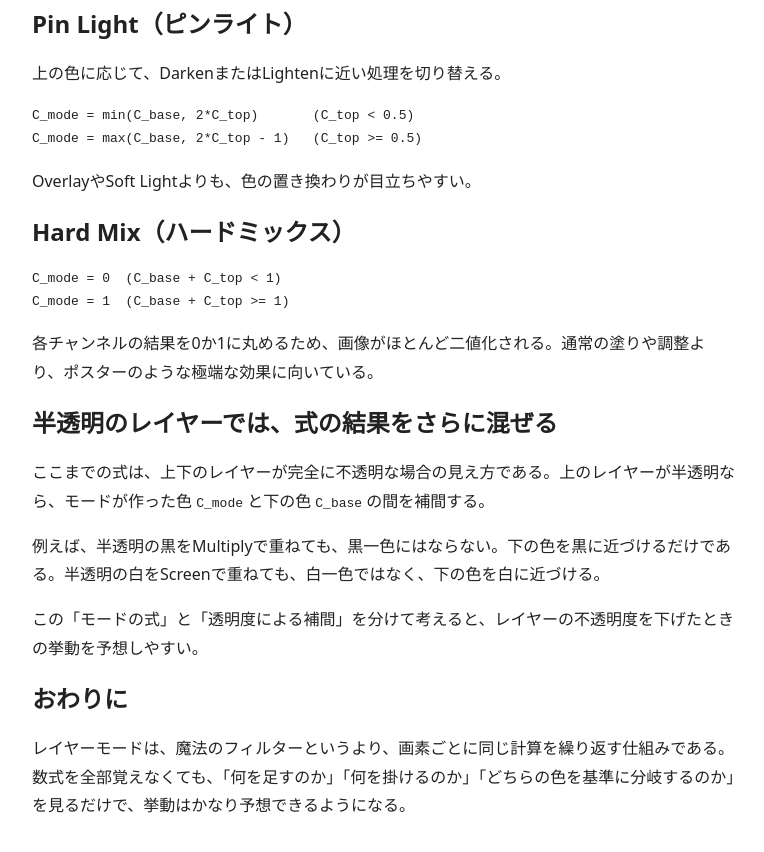
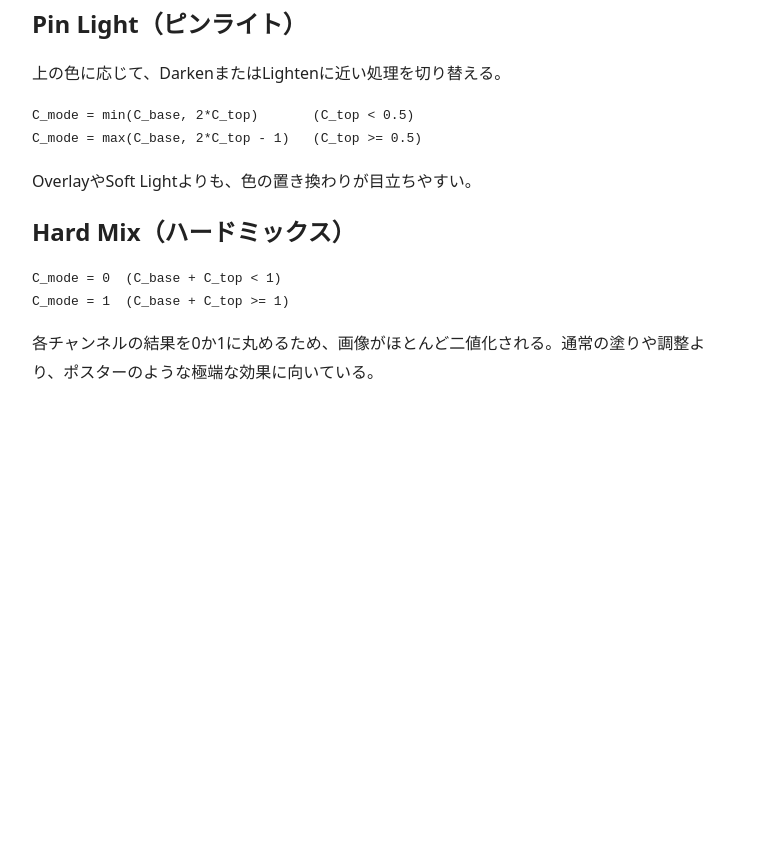
Before and after one commit to uota/uota.github.io, a Jekyll site: the page built from _posts/2026-08-30-gimp-layer-modes.md, in a window 1280 px wide and 900 px high, scrolled down 10252 px. Shown: the top 852 px of the window, without its empty margins (256-1020 px from the left). Built offline with Jekyll 4.4.1, drawn with Linux system fonts in a browser that asks for light colours; after the commit the page ends 10719 px from its top, so only the background shows below that; some of the changed text lies outside the part shown.

Commit message:
Move alpha compositing before mode details

````diff
--- a/_posts/2026-08-30-gimp-layer-modes.md
+++ b/_posts/2026-08-30-gimp-layer-modes.md
@@ -94,7 +94,7 @@
 
 ただし、実際のレイヤーには透明度がある。レイヤーモードは、単に `f(C_base, C_top)` を計算して終わりではない。
 
-## 実際には「色」と「透明度」を別々に考える
+## 半透明のレイヤーでは、式の結果をさらに混ぜる
 
 レイヤーモードを理解するとき、次の2段階に分けると分かりやすい。
 
@@ -533,15 +533,3 @@
 ```
 
 各チャンネルの結果を0か1に丸めるため、画像がほとんど二値化される。通常の塗りや調整より、ポスターのような極端な効果に向いている。
-
-## 半透明のレイヤーでは、式の結果をさらに混ぜる
-
-ここまでの式は、上下のレイヤーが完全に不透明な場合の見え方である。上のレイヤーが半透明なら、モードが作った色 `C_mode` と下の色 `C_base` の間を補間する。
-
-例えば、半透明の黒をMultiplyで重ねても、黒一色にはならない。下の色を黒に近づけるだけである。半透明の白をScreenで重ねても、白一色ではなく、下の色を白に近づける。
-
-この「モードの式」と「透明度による補間」を分けて考えると、レイヤーの不透明度を下げたときの挙動を予想しやすい。
-
-## おわりに
-
-レイヤーモードは、魔法のフィルターというより、画素ごとに同じ計算を繰り返す仕組みである。数式を全部覚えなくても、「何を足すのか」「何を掛けるのか」「どちらの色を基準に分岐するのか」を見るだけで、挙動はかなり予想できるようになる。
````
